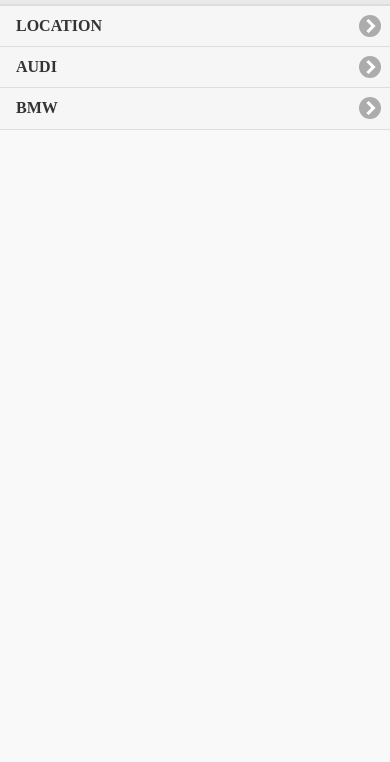
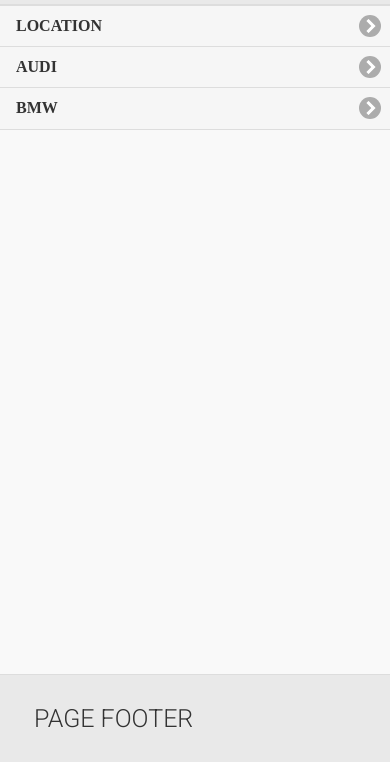
Before and after one commit to denoorobby/jquery.mobile.phonegap, a plain HTML site: page www/index.html in a window 390 px wide. Shown: the part 82-844 px from the top of the page. Drawn offline with Linux system fonts and the light colour scheme; some packages are replaced by stand-ins of ours.

Commit message:
footer fix

```diff
--- a/www/css/default.css
+++ b/www/css/default.css
@@ -2,19 +2,21 @@
 margin: 0;
 }
 
-body, html, .ui-content, .ui-page{
+body, html, wrapper, .ui-page{
     height:100%;
     min-height:100%;
 }
 
-.ui-content{
+.wrapper{
+    height:100%;
+    min-height:100%;
     height: auto !important;
-    margin: 0 auto -85px;
+    margin: 0 auto -88px;
 }
 
 .push, .ui-footer{
-    height:85px;
-    margin:-85px auto auto auto;
+    height:88px;
+    margin:-88px auto auto auto;
 }
 
 #map-canvas{
--- a/www/index.html
+++ b/www/index.html
@@ -34,7 +34,7 @@
     <body>
         <!-- Start of first page -->
         <div data-role="page" id="foo">
-
+            <div class="wrapper">
                 <div data-role="header">
                     <h1>Phonegap jquery mobile test</h1>
                 </div><!-- /header -->
@@ -46,7 +46,7 @@
                         <li><a href="#bar" data-transition="slide">BMW</a></li>
                     </ul>
                 </div><!-- /content -->
-
+            </div>
             <div data-role="footer">
                 <h4>Page Footer</h4>
             </div><!-- /footer -->
```
Also changed, not shown: www/location.html (+0 -4 lines). Lines whose indentation alone changed are shown as unchanged.
